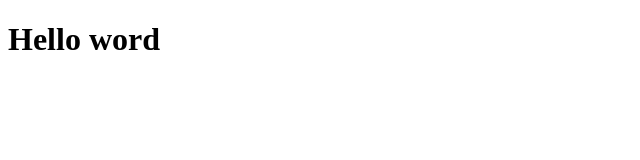
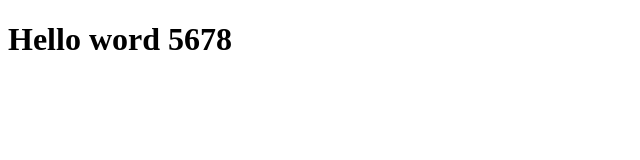
Before and after one commit to chantay123/btgitproject, a plain HTML site: page index.html in a window 1280 px wide. Shown: the whole page, without its empty margins (0-640 px from the left). Drawn offline with Linux system fonts and the light colour scheme.

Commit message:
Update index.html

```diff
--- a/index.html
+++ b/index.html
@@ -9,7 +9,7 @@
 </head>
 
 <body>
-    <h1>Hello word</h1>
+    <h1>Hello word 5678</h1>
 </body>
 
 </html>
```
